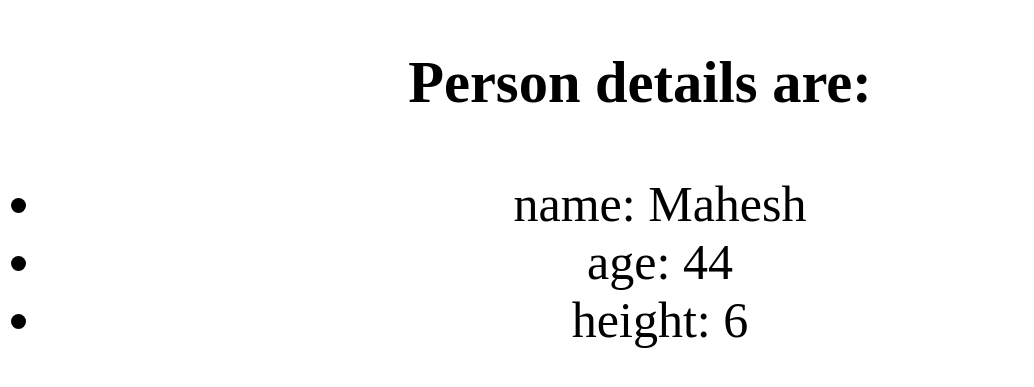
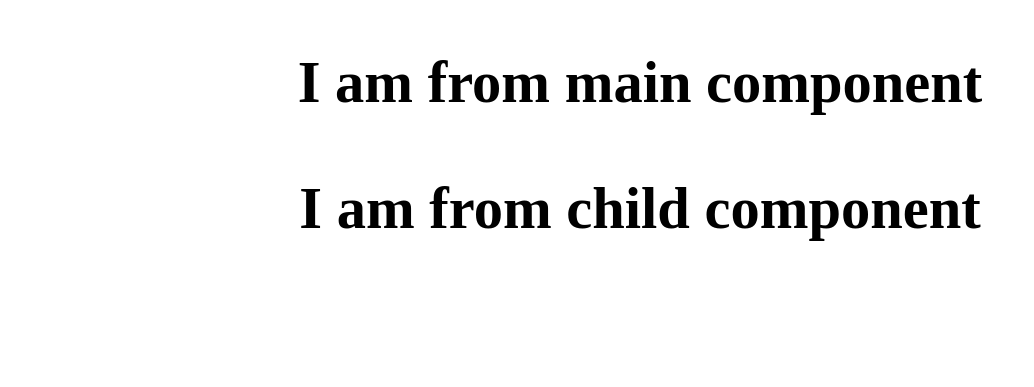
Before and after one commit to Sivakumar-U/UI_Learnings, a React (Vite) app: page / in a window 1280 px wide. Shown: the part 221-608 px from the top of the page, without its empty margins (0-1034 px from the left). Built offline with nearby package versions, Linux system fonts and the light colour scheme.

Commit message:
[Siva]Added: How to send information from one component to another component

```diff
--- a/src/App.jsx
+++ b/src/App.jsx
@@ -1,10 +1,10 @@
 import React from 'react';
-import PersonDetails2 from './PersonDetails2';
+import Parent from './Parent';
 
 const App = () => {
   return (
     <div>
-      <PersonDetails2/>
+      <Parent/>
     </div>
   );
 };
--- /dev/null
+++ b/src/Parent.jsx
@@ -0,0 +1,18 @@
+import React from 'react'
+
+function Child(){
+    return(
+        <h3>I am from child component</h3>
+    )
+}
+
+function Parent() {
+  return (
+    <div className='main'>
+        <h3>I am from main component</h3>
+        <Child/> {/*Calling child component */}
+    </div>
+  )
+}
+
+export default Parent
```
